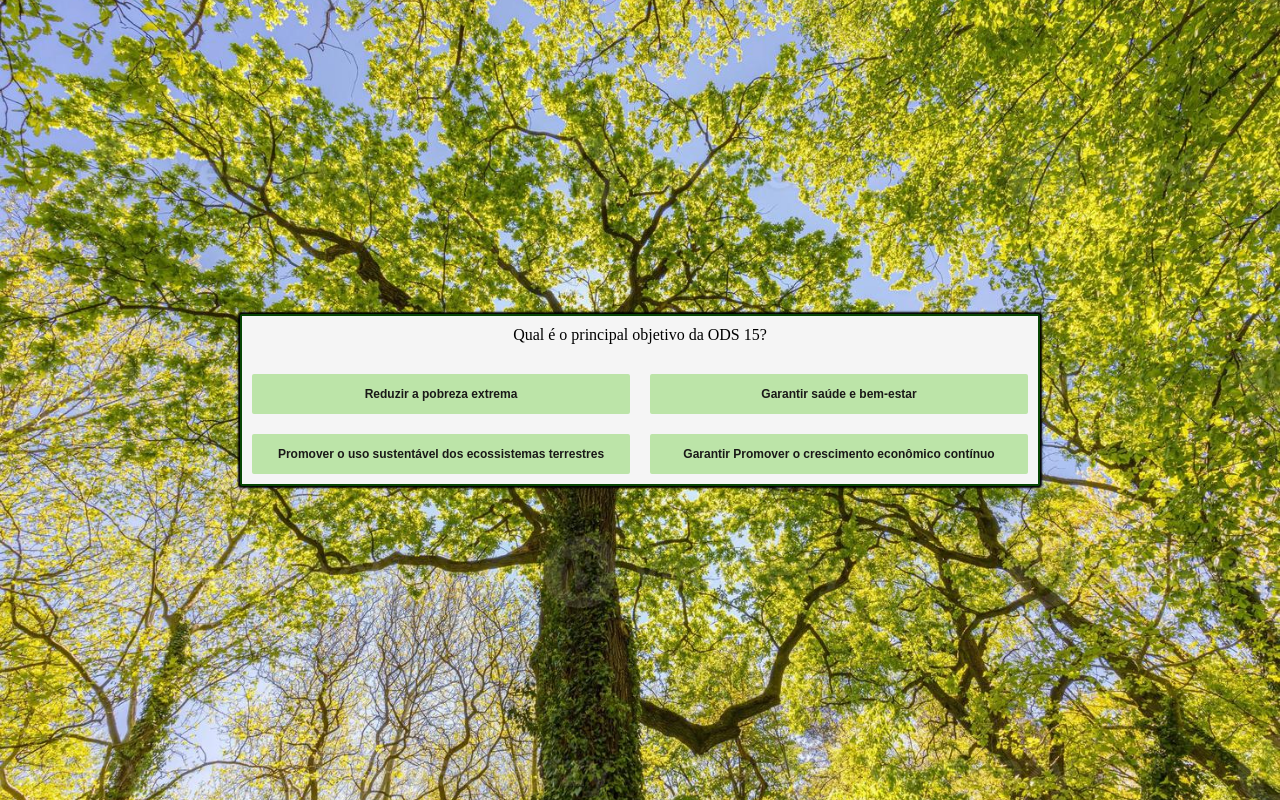
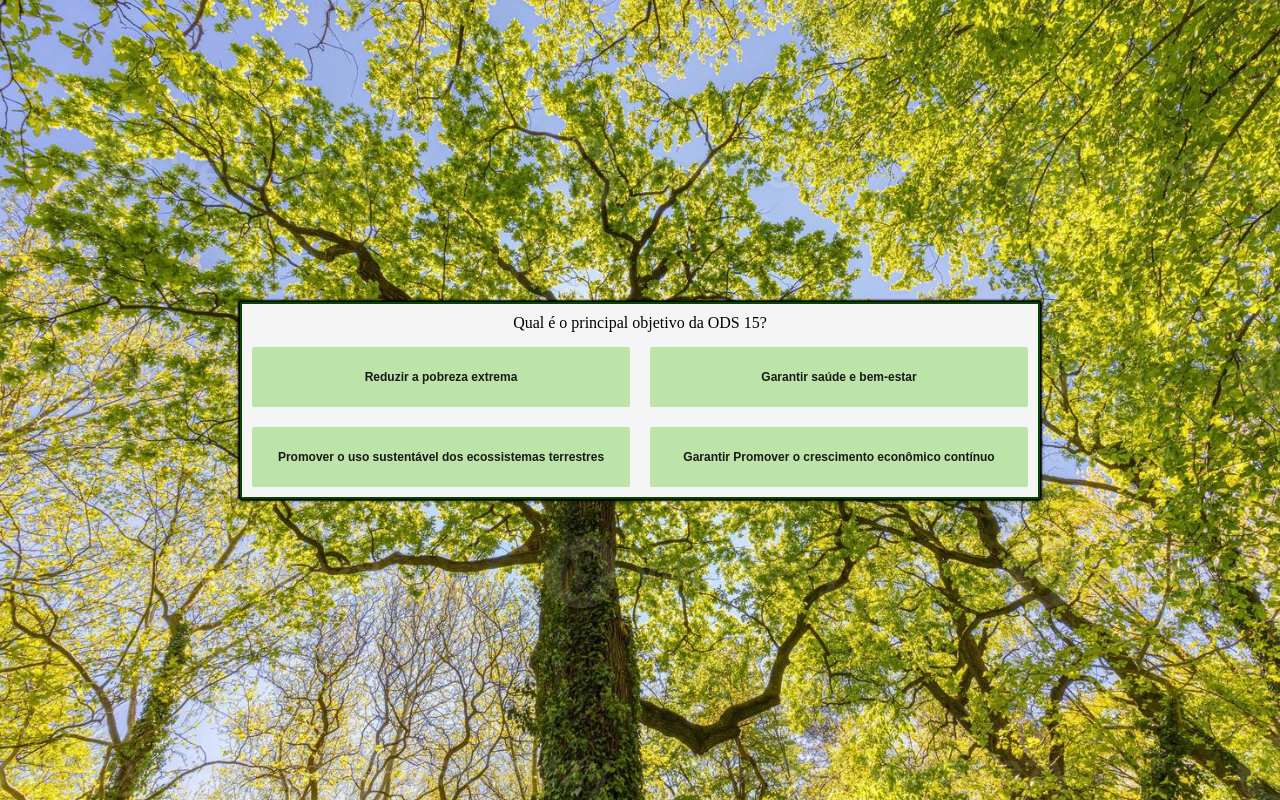
Before and after one commit to Delabellagi/Ods15, a plain HTML site: page index.html in a window 1280 px wide. Both pictures are taken after a click on the button "Começar quiz!". Drawn offline with Linux system fonts and the light colour scheme.

Commit message:
Add files via upload

```diff
--- a/style.css
+++ b/style.css
@@ -42,7 +42,7 @@ body {
     flex-direction: column;
     justify-content: center;
     align-items: center;
-    gap: 30px;
+    gap: 15px;
 }
 
 .question {
@@ -69,7 +69,7 @@ body {
     font-weight: bold;
     border: 0;
     border-radius: 2px;
-    height: 40px;
+    height: 60px;
     padding: 0 18px;
 
     transition: filter 0.2s;
```
